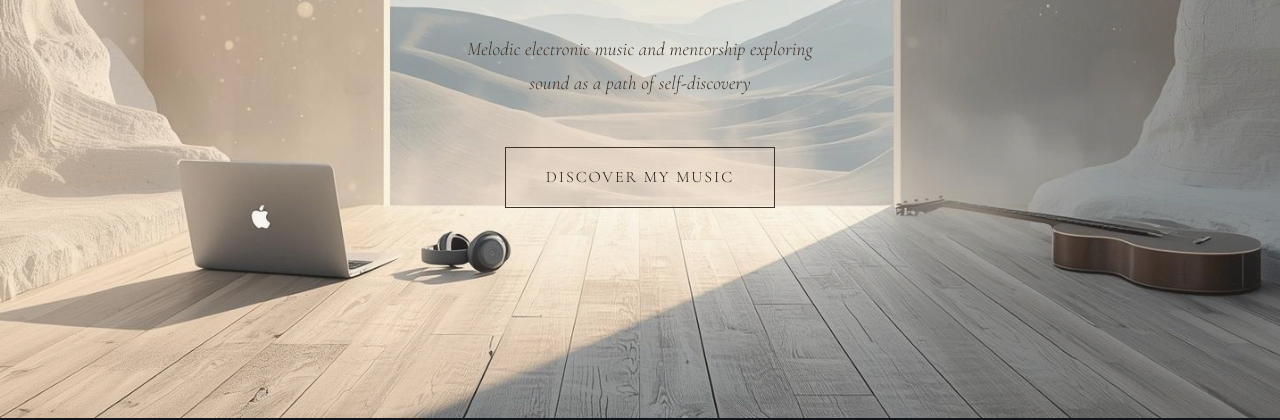
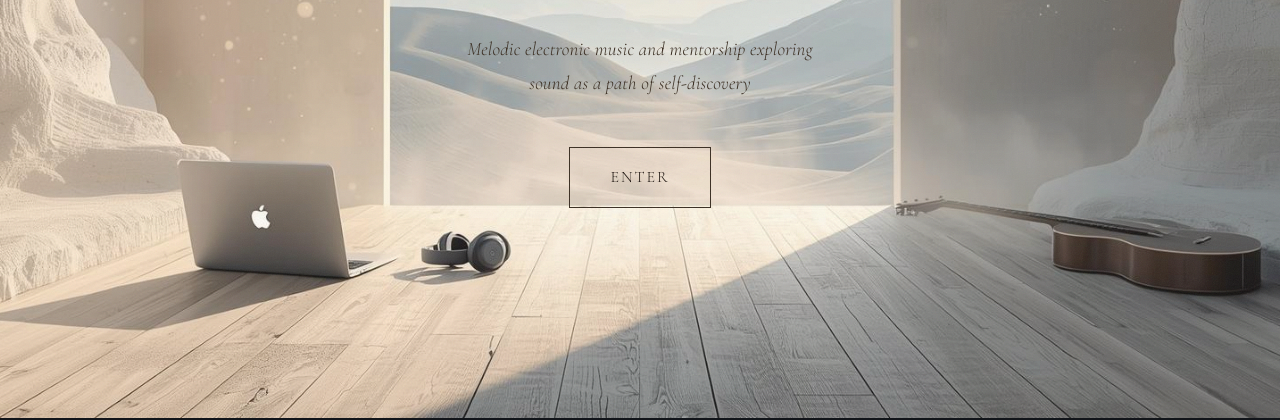
Before and after one commit to ericoliviermario-spec/eom, a website: page index.html in a window 1280 px wide. Shown: the part 382-802 px from the top of the page. Drawn offline with nearby package versions, Linux system fonts and the light colour scheme.

Commit message:
Revert hero button text back to 'Enter'
Co-Authored-By: Claude Opus 4.6 <noreply@anthropic.com>

```diff
--- a/index.html
+++ b/index.html
@@ -51,7 +51,7 @@
             Sound as a path inwards
           </p>
           <p class="hero__subtitle hero-reveal hero-reveal-3">Melodic electronic music and mentorship exploring sound as a path of self-discovery</p>
-          <a href="music.html" class="btn hero-reveal hero-reveal-4">Discover My Music</a>
+          <a href="music.html" class="btn hero-reveal hero-reveal-4">Enter</a>
         </div>
       </section>
 
```
